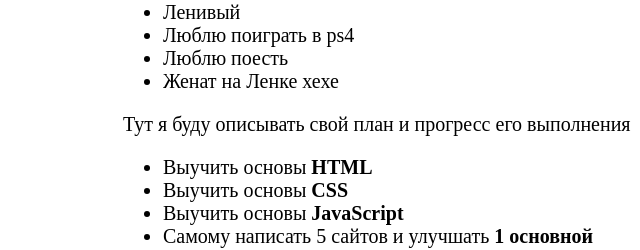
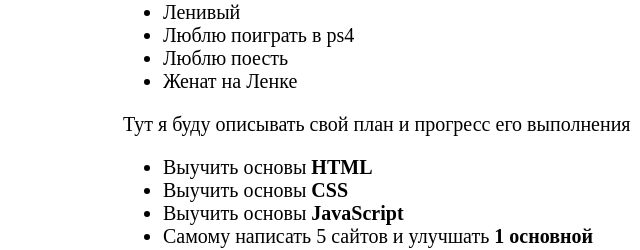
Before and after one commit to genamojet/blogg, a plain HTML site: page index.html in a window 1280 px wide. Shown: the part 610-860 px from the top of the page, 17-657 px from the left. Drawn offline with Linux system fonts and the light colour scheme.

Commit message:
Правки

```diff
--- a/index.html
+++ b/index.html
@@ -26,7 +26,7 @@
                 <li>Ленивый</li>
                 <li>Люблю поиграть в ps4</li>
                 <li>Люблю поесть</li>
-                <li>Женат на Ленке хехе</li>
+                <li>Женат на Ленке</li>
 
             </ul>
         </p>
```
